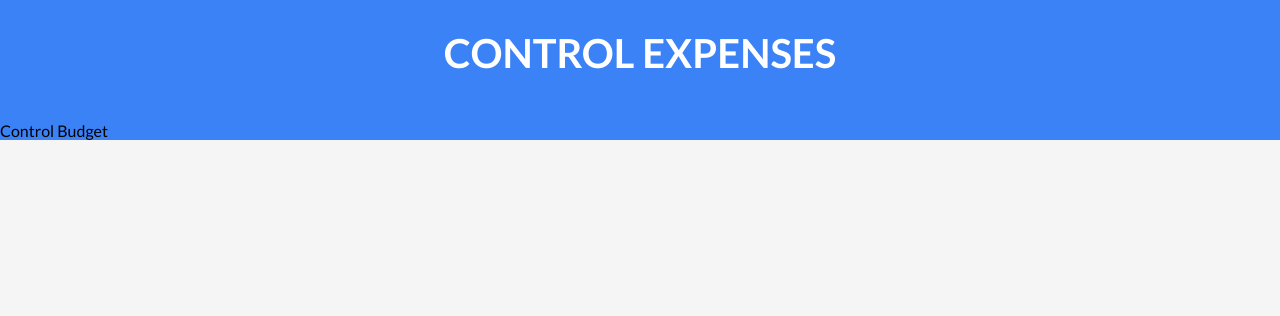
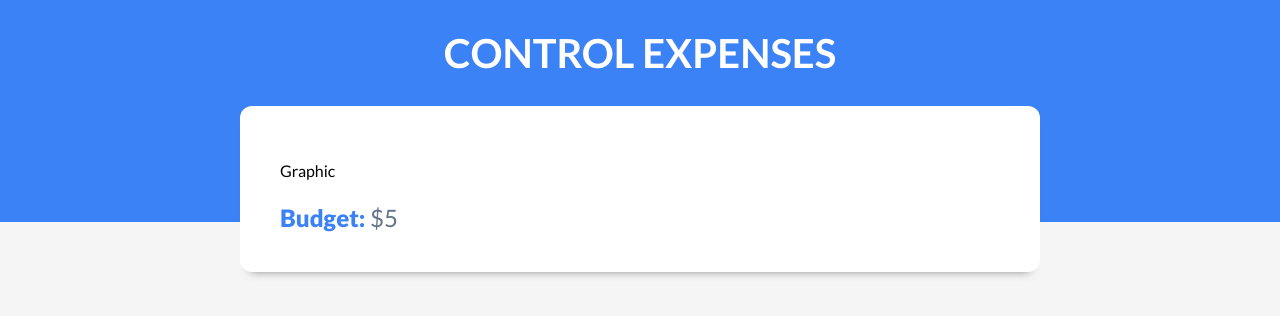
Before and after one commit to NancyMile/planer-react, a React (Vite) app: page / in a window 1280 px wide. Both pictures are taken after typing "5" into the empty fields and a click on the input "Save". Shown: the top 316 px of the page. Built offline with nearby package versions, Linux system fonts and the light colour scheme.

Commit message:
component Control budget created

```diff
--- /dev/null
+++ b/src/components/ControlBudget.jsx
@@ -0,0 +1,16 @@
+const ControlBudget = ({ budget }) => {
+  return (
+      <div className="contenedor-presupuesto contenedor sombra dos-columnas">
+          <div>
+              <p>Graphic</p>
+              <div className="contenido-presupuesto">
+                  <p>
+                      <span>Budget:</span> ${budget}
+                  </p>
+              </div>
+          </div>
+    </div>
+  )
+}
+
+export default ControlBudget
--- a/src/components/Header.jsx
+++ b/src/components/Header.jsx
@@ -1,14 +1,15 @@
+import ControlBudget from "./ControlBudget"
 import NewBudget from "./NewBudget"
 
-NewBudget
 function Header({ budget, setBudget, isValidBudget, setIsValidBudget }) {
     return (
         <header>
             <h1> Control Expenses</h1>
 
             {isValidBudget ? (
-
-                <p>Control Budget</p>
+                <ControlBudget
+                    budget={budget}
+                />
                 ) : (
                         <NewBudget
                             budget={budget}
```
